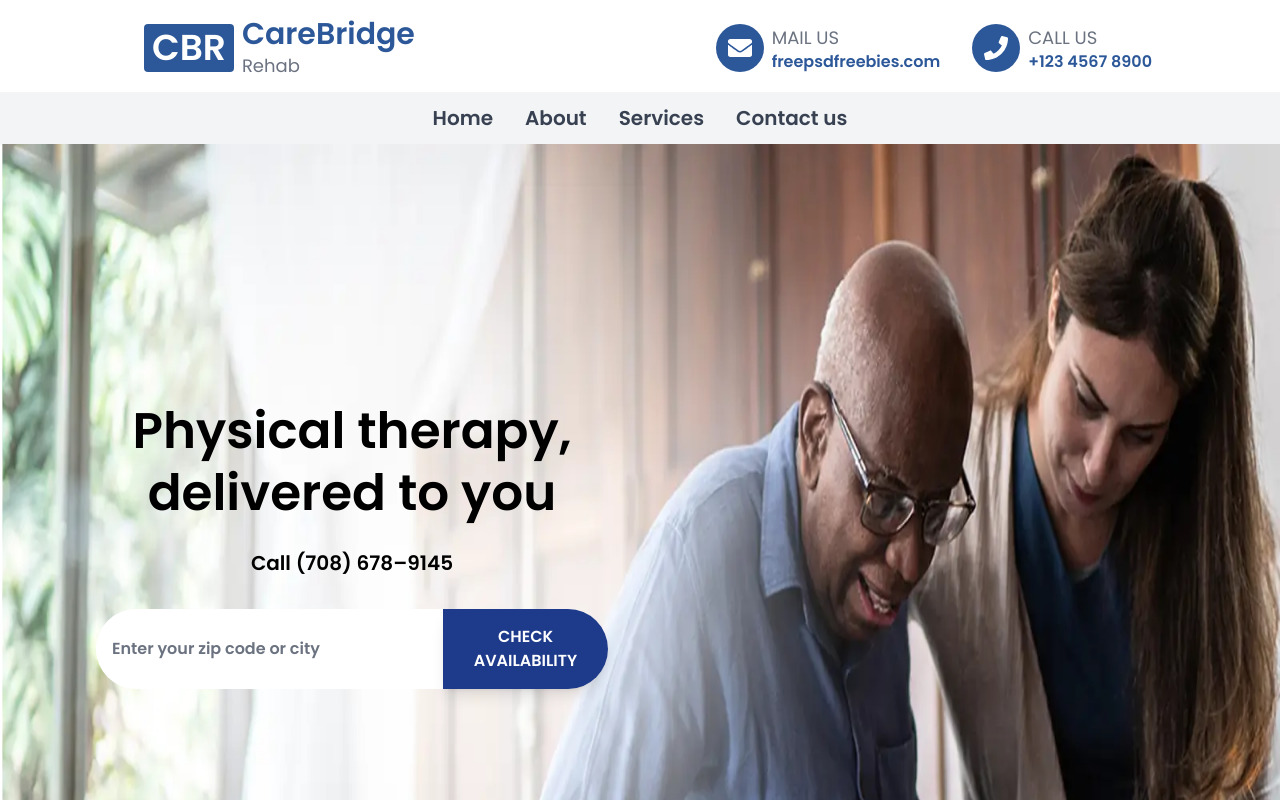
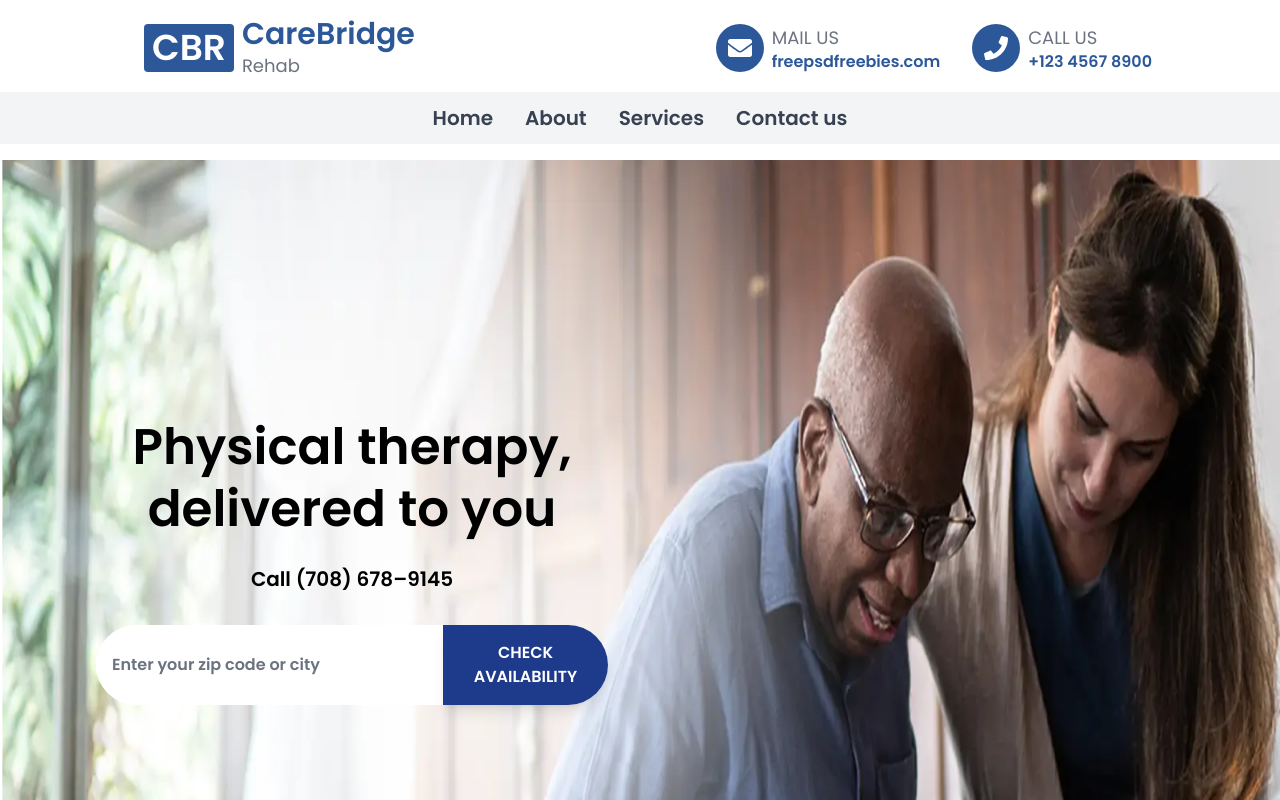
Before and after one commit to Asmaa63/CareBridge, a React (Vite) app: page / in a window 1280 px wide. Shown: the top 800 px of the page. Built offline with nearby package versions, Linux system fonts and the light colour scheme.

Commit message:
editing toggle 2

```diff
--- a/src/Components/Header/Header.tsx
+++ b/src/Components/Header/Header.tsx
@@ -10,7 +10,7 @@ const Header: React.FC = () => {
   };
 
   return (
-    <header className=" w-full z-50 bg-white shadow-sm pt-4">
+    <header className=" w-full z-50 bg-white shadow-sm py-4">
       <div className="container mx-auto flex items-center justify-between">
         {/* Logo Section */}
         <div className="flex items-center px-4">
@@ -53,7 +53,7 @@ const Header: React.FC = () => {
           <div className="md:hidden flex items-center px-4">
             <button
               onClick={toggleMenu}
-              className="text-[#2c5899] text-2xl focus:outline-none ml-3"
+              className="text-[#2c5899] text-2xl focus:outline-none ml-4"
             >
               {menuOpen ? <FaTimes /> : <FaBars />}
             </button>
```
